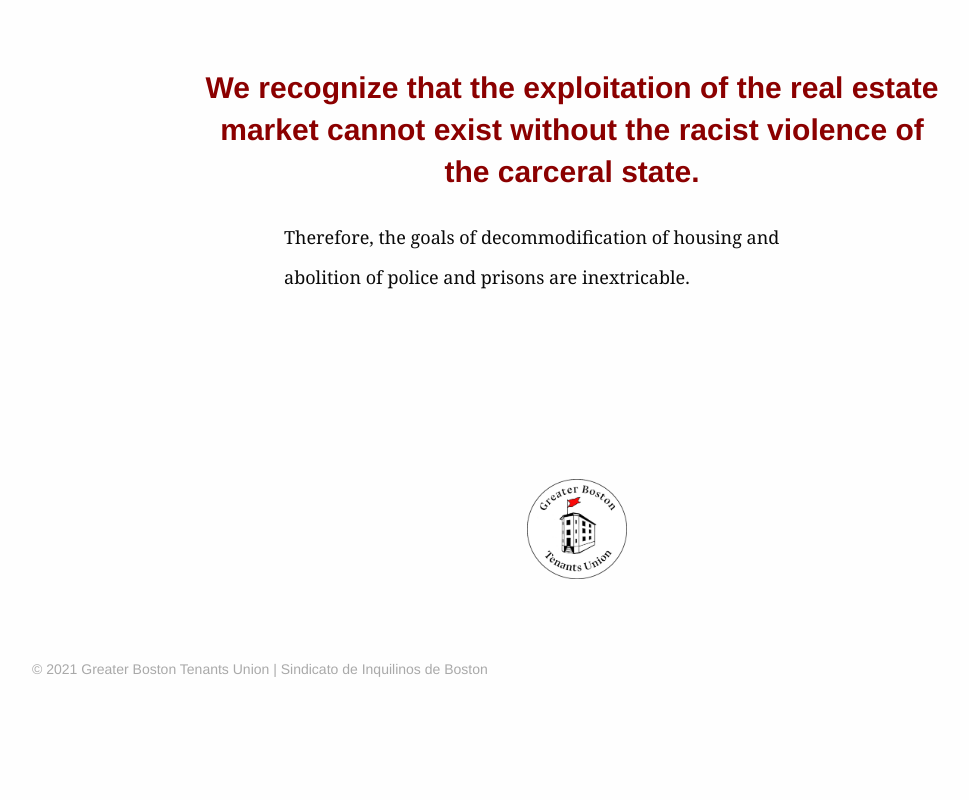
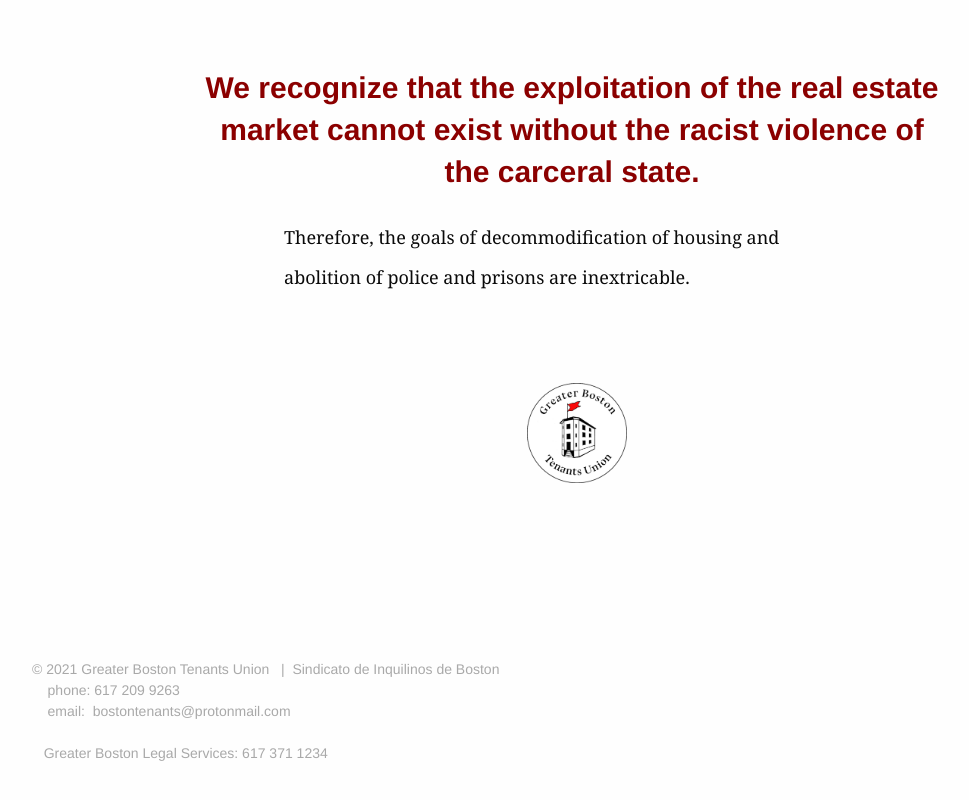
Before and after one commit to danielmdavis/gbtu, a React (Create React App) app: page /gbtu/about in a window 1280 px wide. Shown: the part 3245-4045 px from the top of the page, without its empty margins (68-1037 px from the left). Before the commit the page ends 3973 px from the top, so only its background shows below. Built offline with nearby package versions, Linux system fonts and the light colour scheme.

Commit message:
form iframe scale

```diff
--- a/src/About.jsx
+++ b/src/About.jsx
@@ -48,20 +48,13 @@ function About() {
         body='Therefore, the goals of decommodification of housing and abolition of police and prisons are inextricable.'
         />
 
-
-
-      <br/><br/>
-      <br/><br/>
       <img className="bar-logo" src={Logo}/>
       <br/><br/>
       <br/><br/>
       <br/><br/>
+      <br/><br/>
 
-      <div className='footer'>
-        <div>© 2021 Greater Boston Tenants Union  |  Sindicato de Inquilinos de Boston</div>
-      </div>
-
-      <br/><br/>
+      <Footer />
 
     </div>
   );
--- a/src/App.css
+++ b/src/App.css
@@ -14,6 +14,10 @@ a, ul, li {
 body {
   margin:0;
   padding:0;
+}
+iframe {
+  margin: 0 auto;
+  width: 90%;
 }
 
 .hover-color:hover {
@@ -75,7 +79,7 @@ nav {
 .bar-button {
   margin: -10px -12px !important;
   height: 30px;
-  width: 400px;
+  width: 350px;
   font-size: 13.5px !important;
 }
 
@@ -210,5 +214,11 @@ nav {
     padding-top: 2px;
 
   }
+}
 
-}
+/* @media only screen and (min-width: 650px) {
+  iframe {
+    margin: 0 auto;
+    width: 90%;
+  }
+} */
--- a/src/Footer.jsx
+++ b/src/Footer.jsx
@@ -10,8 +10,8 @@ const Footer = (props) => {
               <div>© 2021 Greater Boston Tenants Union &nbsp; | &nbsp;
                 <span className='hover-color'>Sindicato de Inquilinos de Boston</span>
               </div>
-              <div>&nbsp;&nbsp;&nbsp;phone: 617 209 9263</div>
-              <div>&nbsp;&nbsp;&nbsp;email:&nbsp; bostontenants@protonmail.com</div>
+              <div>&nbsp;&nbsp;&nbsp;&nbsp;phone: 617 209 9263</div>
+              <div>&nbsp;&nbsp;&nbsp;&nbsp;email:&nbsp; bostontenants@protonmail.com</div>
               <br/>
               <div>&nbsp;&nbsp;&nbsp;Greater Boston Legal Services: 617 371 1234</div>
             </div>
--- a/src/Landing.jsx
+++ b/src/Landing.jsx
@@ -51,7 +51,6 @@ function Landing() {
       </Link>
       <img className="footer-image" src={BottomBanner}/>
       <br/><br/>
-      <br/><br/>
 
       <Footer />
 
--- a/src/Rights.jsx
+++ b/src/Rights.jsx
@@ -18,18 +18,15 @@ function Rights() {
       <GenericHeader title='Know Your Rights' />
 
       <br/><br/>
+      <br/><br/>
+      <br/><br/>
+      <br/><br/>
 
       <UnityItem
         title='~*'
         body='rights coming soon'
         />
 
-
-
-      <br/><br/>
-      <br/><br/>
-      <img className="bar-logo" src={Logo}/>
-      <br/><br/>
       <br/><br/>
       <br/><br/>
 
```
